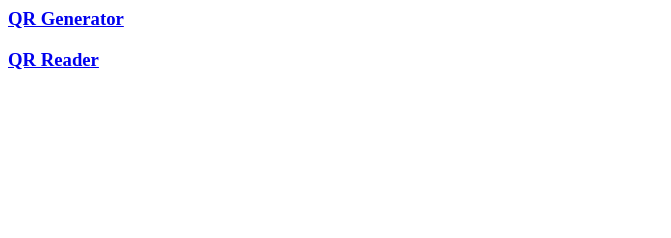
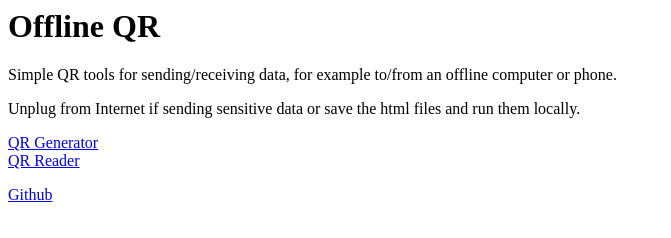
Before and after one commit to Joohansson/offline-qr, a plain HTML site: page index.html in a window 1280 px wide. Shown: the whole page, without its empty margins (0-671 px from the left). Drawn offline with Linux system fonts and the light colour scheme.

Commit message:
Index description

```diff
--- a/index.html
+++ b/index.html
@@ -1,6 +1,12 @@
 <html>
 <body>
-  <h3><a href="src/qr-generator.html">QR Generator</a></h3>
-  <h3><a href="src/qr-reader.html">QR Reader</a></h3>
+  <h1>Offline QR</h1>
+  <p>Simple QR tools for sending/receiving data, for example to/from an offline computer or phone.</p>
+  <p>Unplug from Internet if sending sensitive data or save the html files and run them locally.</p>
+  <p>
+    <a href="src/qr-generator.html">QR Generator</a><br>
+    <a href="src/qr-reader.html">QR Reader</a>
+  </p>
+  <p><a href="https://github.com/Joohansson/offline-qr">Github</a></p>
 </body>
 </html>
```
